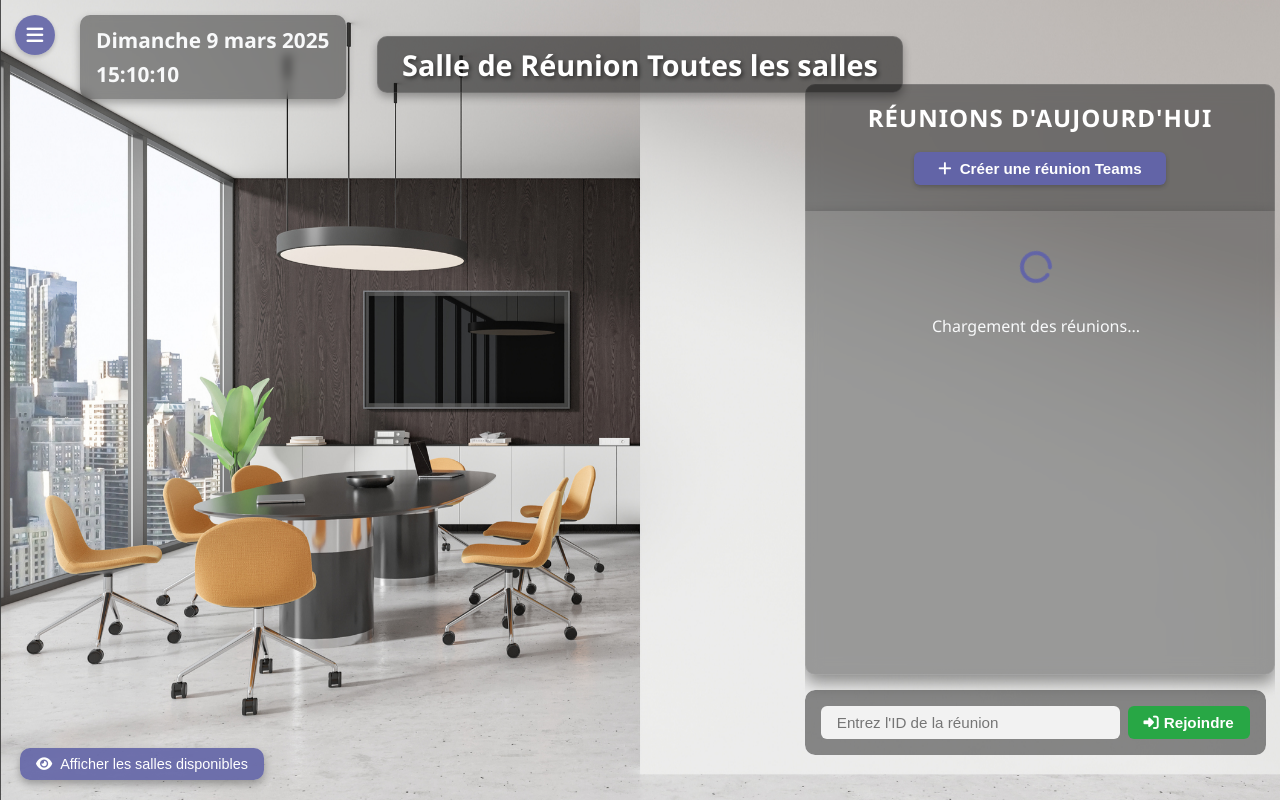
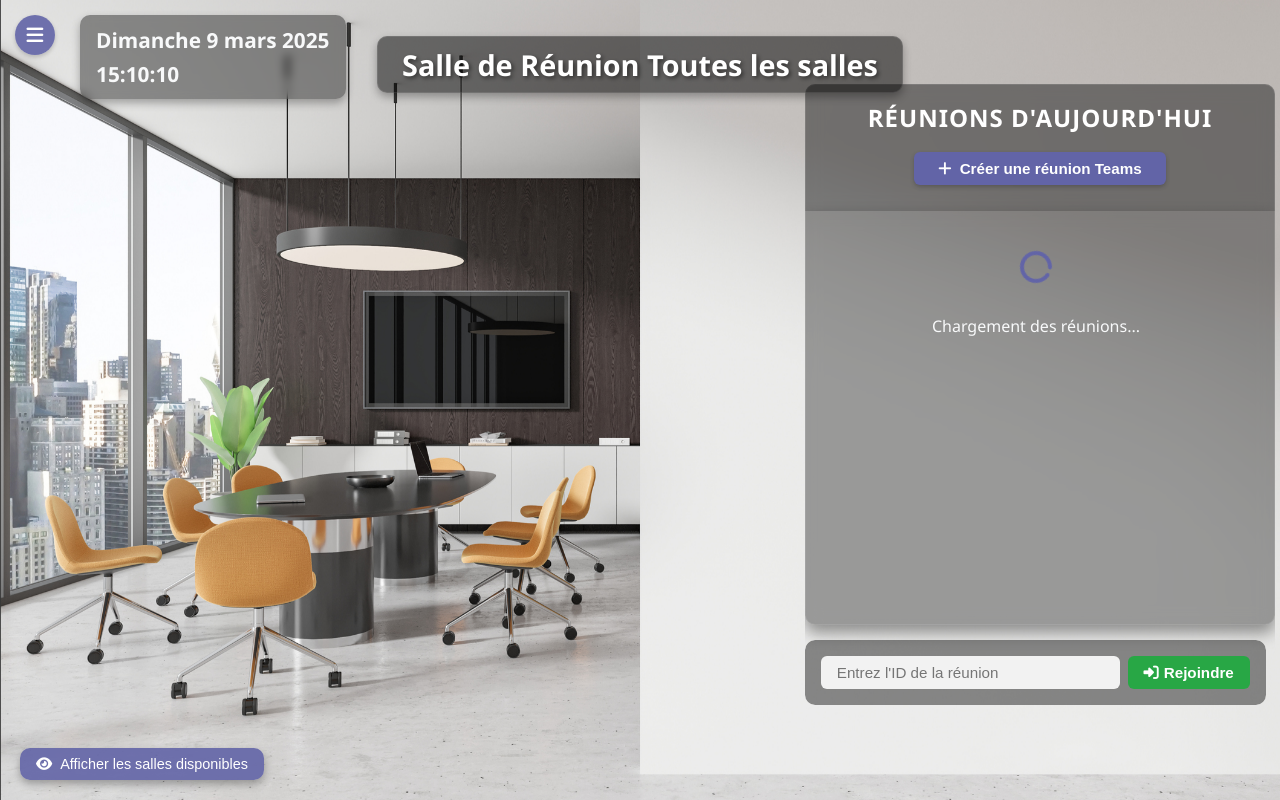
Before and after one commit to kaizen2025/teamsrooms_dev, a Flask app: page / in a window 1280 px wide. Run offline with Flask 3, Linux system fonts and the light colour scheme; data that the repository does not hold is empty.

Commit message:
Update meetings.css

```diff
--- a/static/css/meetings.css
+++ b/static/css/meetings.css
@@ -7,7 +7,7 @@
   grid-area: meetings;
   overflow: hidden;
   width: 98%;
-  height: 100%; /* Utilise toute la hauteur disponible */
+  height: calc(100% - 20px); /* Leave a small gap at the bottom */
   padding: 0;
   margin: 0 auto;
   justify-self: center;
@@ -16,7 +16,12 @@
   max-height: 100vh; /* Maximise la hauteur */
   position: relative;
   top: -30px; /* Remonte davantage le panneau pour utiliser plus d'espace */
-  margin-bottom: -30px; /* Compense le décalage pour maintenir l'alignement en bas */
+  margin-bottom: -10px; /* Compense le décalage pour maintenir l'alignement en bas */
+}
+
+/* Adjust when menu is expanded to prevent overlap */
+.main-container.menu-expanded .meetings-container {
+  margin-right: 15px; /* Add some space on the right when menu is expanded */
 }
 
 /* En-tête amélioré avec le bouton centré */
@@ -81,6 +86,8 @@
   flex-direction: column;
   flex: 1;
   overflow: hidden;
+  /* Increased height to use more vertical space */
+  min-height: 400px; /* Ensure minimum height */
 }
 
 /* Liste des réunions - Optimisée pour utiliser tout l'espace vertical */
@@ -89,7 +96,7 @@
   overflow-y: auto;
   padding-right: var(--spacing-sm);
   max-height: unset; /* Supprime la limitation de hauteur fixe */
-  min-height: 300px; /* Hauteur minimale pour garantir un espace suffisant */
+  min-height: 350px; /* Increased minimum height for more visible content */
 }
 
 .meetings-list::-webkit-scrollbar {
@@ -310,6 +317,7 @@
 /* Conteneur pour la zone de jointure de réunion - Style amélioré */
 .join-meeting-container {
   margin-top: 15px;
+  margin-bottom: 15px; /* Added space at the bottom */
   border-radius: var(--border-radius-md);
   overflow: hidden;
   width: 98%;
```
